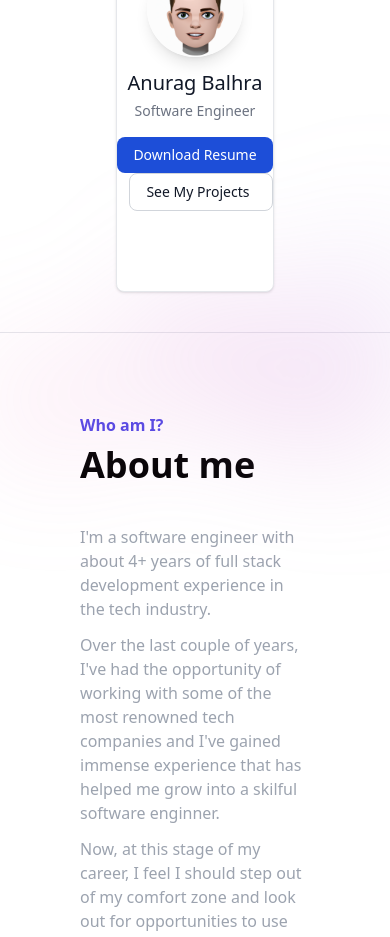
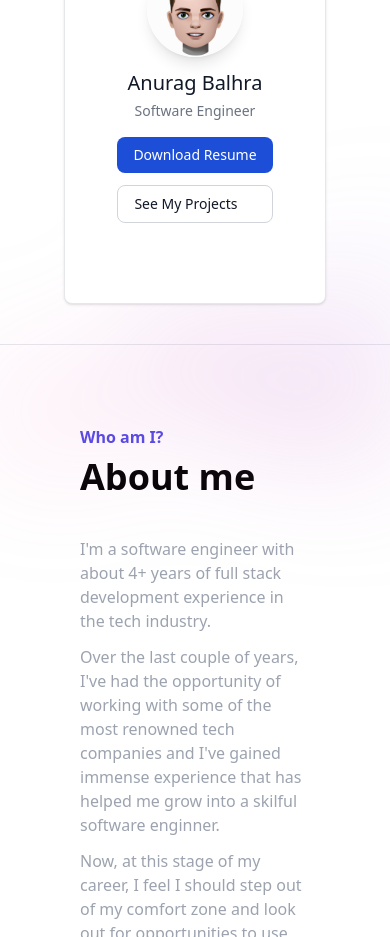
Before and after one commit to AnuragBalhra/anuragbalhra, a React (Vite) app: page / in a window 390 px wide. Shown: the part 840-1777 px from the top of the page. Built offline with nearby package versions, Linux system fonts and the light colour scheme.

Commit message:
Update hero.jsx

```diff
--- a/src/pages/home/hero.jsx
+++ b/src/pages/home/hero.jsx
@@ -51,13 +51,13 @@ export default function HeroHome() {
                         </div>
                     </div>
                 </div>
-                <div className="flex flex-1 justify-center">
+                <div className="flex flex-1 justify-center w-full">
                     <div class="w-full max-w-sm bg-white border border-gray-200 rounded-lg shadow dark:bg-gray-800 dark:border-gray-700 py-10">
                         <div class="flex flex-col items-center pb-10">
                             <img class="w-24 h-24 mb-3 rounded-full shadow-lg" src={avatar_image} alt="Bonnie image"/>
                             <h5 class="mb-1 text-xl font-medium text-gray-900 dark:text-white">Anurag Balhra</h5>
                             <span class="text-sm text-gray-500 dark:text-gray-400">Software Engineer</span>
-                            <div class="flex flex-col md:flex-row mt-4 space-x-3 md:mt-6">
+                            <div class="flex flex-col md:flex-row mt-4 md:mt-6 gap-3 md:gap-1">
                                 <a
                                     href={resume_pdf}
                                     class="inline-flex items-center px-4 py-2 text-sm font-medium text-center text-white bg-blue-700 rounded-lg hover:bg-blue-800 focus:ring-4 focus:outline-none focus:ring-blue-300 dark:bg-blue-600 dark:hover:bg-blue-700 dark:focus:ring-blue-800"
```
